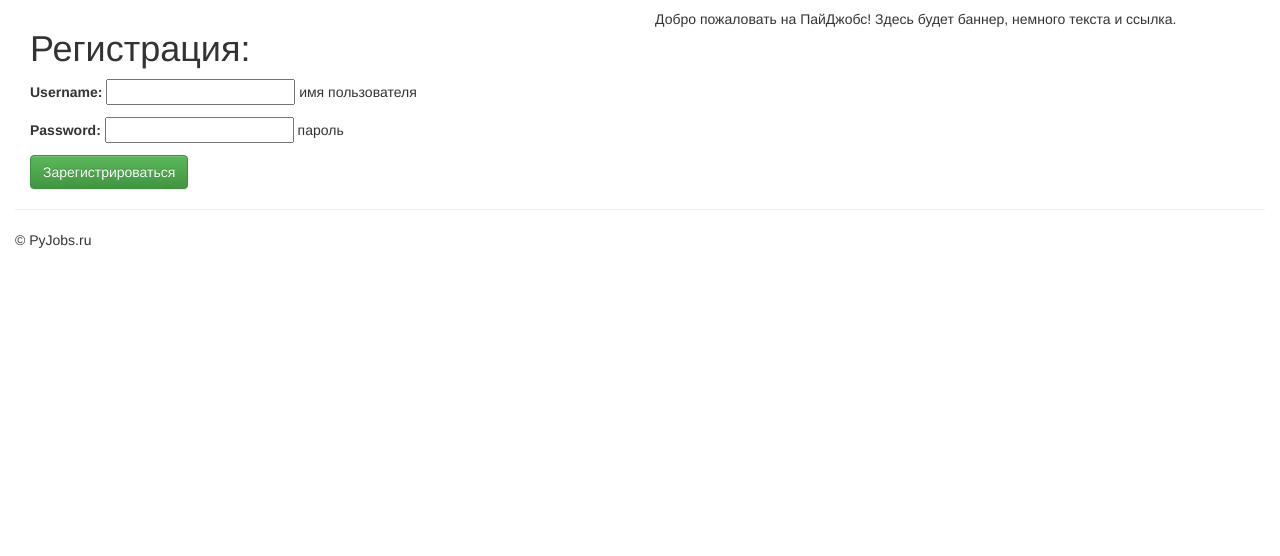
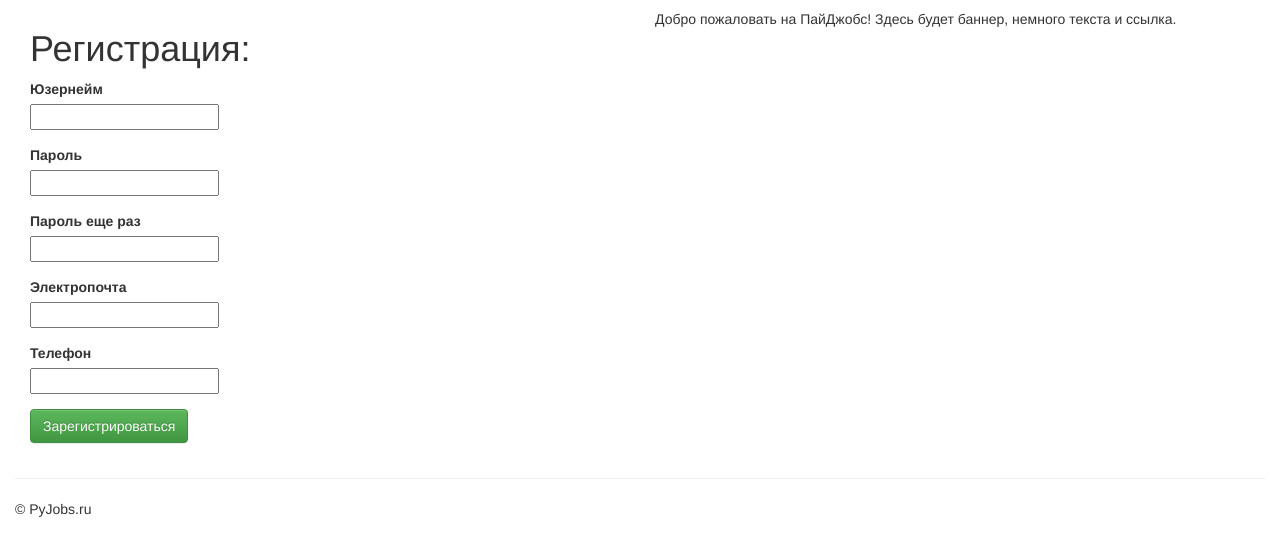
Before and after one commit to pyshop/pyjobs, a Django app: page /registration/ in a window 1280 px wide. Shown: the part 51-607 px from the top of the page. Run offline with Django 3.2, Linux system fonts and the light colour scheme; some libraries are stand-ins or nearby versions.

Commit message:
regform field by field

```diff
--- a/src/adverts/models.py
+++ b/src/adverts/models.py
@@ -1,4 +1,5 @@
 from django.db import models
+from django import forms
 from django.contrib.auth.models import AbstractUser
 
 from django_extensions.db.models import TimeStampedModel
@@ -46,11 +47,33 @@ class Advert(TimeStampedModel):
 
 
 class UserRegistration(models.Model):
-    username = models.CharField(blank=False, max_length=28, help_text='имя пользователя')
-    password = models.CharField(blank=False, max_length=60, help_text='пароль')
+    username = models.CharField(blank=False, max_length=28,
+                                verbose_name='имя пользователя', help_text='используется дла входа на сайт')
+    password1 = models.CharField(blank=False, max_length=60,
+                                verbose_name='пароль', help_text='сложный и безопасный')
+    password2 = models.CharField(blank=False, max_length=60, verbose_name='пароль еще раз', help_text='пароль еще раз для проверки')
+    email = models.CharField(blank=False, max_length=60, verbose_name='электропочта', help_text='электропочта обязательное поле')
+    phone = models.CharField(blank=True, max_length=60, verbose_name='телефон', help_text='в любом формате')
 
     def __str__(self):
         return self.title
+
+    def clean_password2(self):
+        password1 = self.cleaned_data.get("password1")
+        password2 = self.cleaned_data.get("password2")
+        if password1 and password2 and password1 != password2:
+            raise forms.ValidationError(
+                self.error_messages['password_mismatch'],
+                code='password_mismatch',
+            )
+        return password2
+
+    def save(self, commit=True):
+        user = super(UserRegistration, self).save(commit=False)
+        user.set_password(self.cleaned_data["password1"])
+        if commit:
+            user.save()
+        return user
 
 
 class UserLogin(models.Model):
--- a/src/adverts/templates/adverts/registration.html
+++ b/src/adverts/templates/adverts/registration.html
@@ -3,13 +3,41 @@
 {% block title %}Регистрация{% endblock %}
 
 {% block content %}
+
 <div class="container">
     <h1>Регистрация:</h1>
     <form action="" method="post">
       {% csrf_token %}
-      {{ form.as_p }}
-    <input class="btn btn-success" type="submit" value="Зарегистрироваться" />
-    <input type="hidden" name="next" value="{{ next }}" />
+        <div class="form-group">
+            <div class=""><label>Юзернейм</label></div>
+            <div class="">{{ form.username }}</div>
+        </div>
+
+        <div class="form-group">
+            <div class=""><label>Пароль</label></div>
+            <div class="">{{ form.password1 }}</div>
+        </div>
+
+        <div class="form-group">
+            <div class=""><label>Пароль еще раз</label></div>
+            <div class="">{{ form.password2 }}</div>
+        </div>
+
+        <div class="form-group">
+            <div class=""><label>Электропочта</label></div>
+            <div class="">{{ form.email }}</div>
+        </div>
+
+        <div class="form-group">
+            <div class=""><label>Телефон</label></div>
+            <div class="">{{ form.phone }}</div>
+        </div>
+
+        <div class="form-group">
+            <input class="btn btn-success" type="submit" value="Зарегистрироваться" />
+            <input type="hidden" name="next" value="{{ next }}" />
+        </div>
     </form>
 </div>
+
 {% endblock %}
--- a/src/adverts/views.py
+++ b/src/adverts/views.py
@@ -3,7 +3,6 @@ from django.views.generic import View, FormView, TemplateView
 from django.views.generic.list import ListView
 from django.views.generic.detail import DetailView
 from django.views.generic.edit import CreateView
-from django.contrib.auth.forms import UserCreationForm
 
 from adverts import models
 
@@ -27,7 +26,7 @@ class Conditions(TemplateView):
 class Registration(CreateView):
     template_name = 'adverts/registration.html'
     model = models.UserRegistration
-    fields = ('username', 'password')
+    fields = ('username', 'password1', 'password2', 'email', 'phone')
 
 
 class AdvertCreate(CreateView):
```
Also changed, not shown: db/db.sqlite3.
